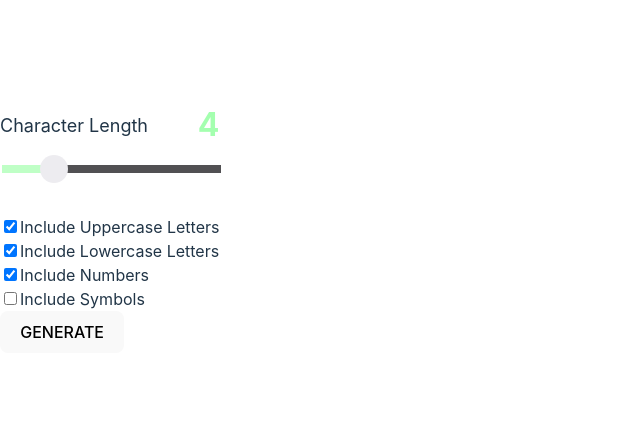
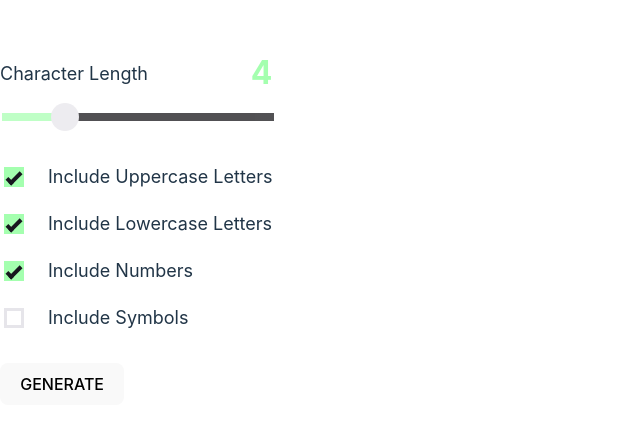
Before and after one commit to kwadwoambitious/Password-Generator-App, a React (Vite) app: page / in a window 1280 px wide. Shown: the part 173-602 px from the top of the page, without its empty margins (0-640 px from the left). Built offline with nearby package versions, Linux system fonts and the light colour scheme.

Commit message:
feat: integrate styled-components into existing components
This update enhances the maintainability and scalability of the project’s styling.

```diff
--- a/src/components/IncludeLowercase.tsx
+++ b/src/components/IncludeLowercase.tsx
@@ -1,26 +1,98 @@
-import React from "react";
+import styled from "styled-components";
 
+// Styled component for the checkbox input
+const StyledCheckbox = styled.input`
+  width: 20px;
+  height: 20px;
+  margin-right: 24px;
+  cursor: pointer;
+  position: relative;
+  background-color: transparent;
+
+  @media (max-width: 375px) {
+    margin-right: 20px;
+  }
+
+  // Remove default appearance of checkbox
+  -webkit-appearance: none;
+  -moz-appearance: none;
+  appearance: none;
+  border: 3px solid #e6e5ea;
+  outline: none;
+
+  // Change border color on hover
+  &:hover {
+    border: 3px solid #afffaf;
+  }
+
+  // Change background and border color when checked
+  &:checked {
+    background-color: #a4ffaf;
+    border-color: #a4ffaf;
+  }
+
+  // Add a checkmark when checked
+  &:checked::before {
+    content: "";
+    position: absolute;
+    top: 50%;
+    left: 50%;
+    width: 4px;
+    height: 12px;
+    border: solid #18171f;
+    border-width: 0 4px 4px 0;
+    transform: translate(-50%, -50%) rotate(45deg);
+  }
+`;
+
+// Styled component for the container of the checkbox and label
+const CheckLowercaseContainer = styled.div`
+  margin-bottom: 20px;
+  display: flex;
+  align-items: center;
+
+  @media (max-width: 375px) {
+    margin-bottom: 16px;
+  }
+`;
+
+// Styled component for the label
+const LowercaseLabel = styled.label`
+  font-size: 18px;
+  font-family: inherit;
+
+  @media (max-width: 375px) {
+    font-size: 16px;
+  }
+`;
+
+// Type definition for the component props
 type IncludeLowercaseProps = {
   includeLowercase: boolean;
   setIncludeLowercase: (include: boolean) => void;
 };
 
+// Functional component for the Include Lowercase option
 export default function IncludeLowercase({
   includeLowercase,
   setIncludeLowercase,
 }: IncludeLowercaseProps) {
+  // Function to handle checkbox change
   function handleIncludeLowercaseChange() {
-    setIncludeLowercase(!includeLowercase);
+    setIncludeLowercase(!includeLowercase); // Toggle the includeLowercase state
   }
+
   return (
-    <div>
-      <input
+    <CheckLowercaseContainer>
+      <StyledCheckbox
         type="checkbox"
         id="includeLowercase"
         checked={includeLowercase}
         onChange={handleIncludeLowercaseChange}
       />
-      <label htmlFor="includeLowercase">Include Lowercase Letters</label>
-    </div>
+      <LowercaseLabel htmlFor="includeLowercase">
+        Include Lowercase Letters
+      </LowercaseLabel>
+    </CheckLowercaseContainer>
   );
 }
--- a/src/components/IncludeNumbers.tsx
+++ b/src/components/IncludeNumbers.tsx
@@ -1,26 +1,91 @@
-import React from "react";
+import styled from 'styled-components';
 
+// Styled component for the checkbox input
+const StyledCheckbox = styled.input`
+  width: 20px;
+  height: 20px;
+  margin-right: 24px;
+  cursor: pointer;
+  position: relative;
+  background-color: transparent;
+  appearance: none;
+  border: 3px solid #e6e5ea;
+  outline: none;
+
+  @media (max-width: 375px) {
+    margin-right: 20px;
+  }
+
+  // Change border color on hover
+  &:hover {
+    border: 3px solid #afffaf;
+  }
+
+  // Change background and border color when checked
+  &:checked {
+    background-color: #a4ffaf;
+    border-color: #a4ffaf;
+  }
+
+  // Add a checkmark when checked
+  &:checked::before {
+    content: "";
+    position: absolute;
+    top: 50%;
+    left: 50%;
+    width: 4px;
+    height: 12px;
+    border: solid #18171f;
+    border-width: 0 4px 4px 0;
+    transform: translate(-50%, -50%) rotate(45deg);
+  }
+`;
+
+// Styled component for the container of the checkbox and label
+const CheckNumbersContainer = styled.div`
+  margin-bottom: 20px;
+  display: flex;
+  align-items: center;
+
+  @media (max-width: 375px) {
+    margin-bottom: 16px;
+  }
+`;
+
+// Styled component for the label
+const NumbersLabel = styled.label`
+  font-size: 18px;
+  font-family: inherit;
+
+  @media (max-width: 375px) {
+    font-size: 16px;
+  }
+`;
+
+// Type definition for the component props
 type IncludeNumbersProps = {
-  includeNumbers: boolean;
-  setIncludeNumbers: (include: boolean) => void;
+  includeNumbers: boolean; // Boolean to indicate if numbers are included
+  setIncludeNumbers: (include: boolean) => void; // Function to toggle includeNumbers state
 };
 
-export default function IncludeNumbers({
-  includeNumbers,
-  setIncludeNumbers,
-}: IncludeNumbersProps) {
-  function handleIncludeNumbersChange() {
-    setIncludeNumbers(!includeNumbers);
-  }
+// Functional component for the Include Numbers option
+const IncludeNumbers = ({ includeNumbers, setIncludeNumbers }: IncludeNumbersProps) => {
+  // Function to handle checkbox change
+  const handleIncludeNumbersChange = () => {
+    setIncludeNumbers(!includeNumbers); // Toggle the includeNumbers state
+  };
+
   return (
-    <div>
-      <input
+    <CheckNumbersContainer>
+      <StyledCheckbox
         type="checkbox"
         id="includeNumbers"
         checked={includeNumbers}
         onChange={handleIncludeNumbersChange}
       />
-      <label htmlFor="includeNumbers">Include Numbers</label>
-    </div>
+      <NumbersLabel htmlFor="includeNumbers">Include Numbers</NumbersLabel>
+    </CheckNumbersContainer>
   );
-}
+};
+
+export default IncludeNumbers;
--- a/src/components/IncludeSymbols.tsx
+++ b/src/components/IncludeSymbols.tsx
@@ -1,26 +1,91 @@
-import React from "react";
+import styled from 'styled-components';
 
+// Styled checkbox component using styled-components
+const StyledCheckbox = styled.input`
+  width: 20px;
+  height: 20px;
+  margin-right: 24px;
+  cursor: pointer;
+  position: relative;
+  background-color: transparent;
+
+  @media (max-width: 375px) {
+    margin-right: 20px;
+  }
+
+  appearance: none;
+  border: 3px solid #e6e5ea;
+  outline: none;
+
+  &:hover {
+    border: 3px solid #afffaf;
+  }
+
+  &:checked {
+    background-color: #a4ffaf;
+    border-color: #a4ffaf;
+  }
+
+  &:checked::before {
+    content: "";
+    position: absolute;
+    top: 50%;
+    left: 50%;
+    width: 4px;
+    height: 12px;
+    border: solid #18171f;
+    border-width: 0 4px 4px 0;
+    transform: translate(-50%, -50%) rotate(45deg);
+  }
+`;
+
+// Container for the checkbox and label
+const CheckSymbolsContainer = styled.div`
+  margin-bottom: 32px;
+  display: flex;
+  align-items: center;
+
+  @media (max-width: 375px) {
+    margin-bottom: 16px;
+  }
+`;
+
+// Label for the checkbox
+const SymbolsLabel = styled.label`
+  font-size: 18px;
+  font-family: inherit;
+
+  @media (max-width: 375px) {
+    font-size: 16px;
+  }
+`;
+
+// Props interface for IncludeSymbols component
 type IncludeSymbolsProps = {
   includeSymbols: boolean;
   setIncludeSymbols: (include: boolean) => void;
 };
 
-export default function IncludeSymbols({
-  includeSymbols,
-  setIncludeSymbols,
-}: IncludeSymbolsProps) {
-  function handleIncludeSymbolsChange() {
-    setIncludeSymbols(!includeSymbols);
-  }
+// IncludeSymbols component - handles checkbox state and onChange event
+const IncludeSymbols = ({ includeSymbols, setIncludeSymbols }: IncludeSymbolsProps) => {
+  // Function to handle checkbox change
+  const handleIncludeSymbolsChange = () => {
+    setIncludeSymbols(!includeSymbols); // Toggle includeSymbols state
+  };
+
   return (
-    <div>
-      <input
+    <CheckSymbolsContainer>
+      {/* Styled checkbox with event handlers */}
+      <StyledCheckbox
         type="checkbox"
         id="includeSymbols"
         checked={includeSymbols}
         onChange={handleIncludeSymbolsChange}
       />
-      <label htmlFor="includeSymbols">Include Symbols</label>
-    </div>
+      {/* Label for the checkbox */}
+      <SymbolsLabel htmlFor="includeSymbols">Include Symbols</SymbolsLabel>
+    </CheckSymbolsContainer>
   );
-}
+};
+
+export default IncludeSymbols;
--- a/src/components/IncludeUppercase.tsx
+++ b/src/components/IncludeUppercase.tsx
@@ -1,26 +1,97 @@
-import React from "react";
+import styled from "styled-components";
 
+// Styled checkbox component using styled-components
+const StyledCheckbox = styled.input`
+  width: 20px;
+  height: 20px;
+  margin-right: 24px;
+  cursor: pointer;
+  position: relative;
+  background-color: transparent;
+
+  @media (max-width: 375px) {
+    margin-right: 20px;
+  }
+
+  -webkit-appearance: none;
+  -moz-appearance: none;
+  appearance: none;
+  border: 3px solid #e6e5ea;
+  outline: none;
+
+  &:hover {
+    border: 3px solid #afffaf;
+  }
+
+  &:checked {
+    background-color: #a4ffaf;
+    border-color: #a4ffaf;
+  }
+
+  /* Styling for the checkmark icon when checked */
+  &:checked::before {
+    content: "";
+    position: absolute;
+    top: 50%;
+    left: 50%;
+    width: 4px;
+    height: 12px;
+    border: solid #18171f;
+    border-width: 0 4px 4px 0;
+    transform: translate(-50%, -50%) rotate(45deg);
+  }
+`;
+
+// Container for the checkbox and label
+const CheckUppercaseContainer = styled.div`
+  margin-bottom: 20px;
+  display: flex;
+  align-items: center;
+
+  @media (max-width: 375px) {
+    margin-bottom: 16px;
+  }
+`;
+
+// Label for the checkbox
+const UppercaseLabel = styled.label`
+  font-size: 18px;
+  font-family: inherit;
+
+  @media (max-width: 375px) {
+    font-size: 16px;
+  }
+`;
+
+// Props interface for IncludeUppercase component
 type IncludeUppercaseProps = {
-  includeUppercase: boolean;
-  setIncludeUppercase: (include: boolean) => void;
+  includeUppercase: boolean; /* State to determine if uppercase letters are included */
+  setIncludeUppercase: (include: boolean) => void; /* Function to toggle includeUppercase state */
 };
 
+// IncludeUppercase component - handles checkbox state and onChange event
 export default function IncludeUppercase({
   includeUppercase,
   setIncludeUppercase,
 }: IncludeUppercaseProps) {
+  // Function to handle checkbox change
   function handleIncludeUppercaseChange() {
-    setIncludeUppercase(!includeUppercase);
+    setIncludeUppercase(!includeUppercase); // Toggle includeUppercase state
   }
+
   return (
-    <div>
-      <input
+    <CheckUppercaseContainer>
+      {/* Styled checkbox with event handlers */}
+      <StyledCheckbox
         type="checkbox"
         id="includeUppercase"
-        checked={includeUppercase}
-        onChange={handleIncludeUppercaseChange}
+        checked={includeUppercase} // Checked state determined by includeUppercase prop
+        onChange={handleIncludeUppercaseChange} // onChange event handler to toggle state
       />
-      <label htmlFor="includeUppercase">Include Uppercase Letters</label>
-    </div>
+      {/* Label for the checkbox */}
+      <UppercaseLabel htmlFor="includeUppercase">
+        Include Uppercase Letters
+      </UppercaseLabel>
+    </CheckUppercaseContainer>
   );
 }
```
